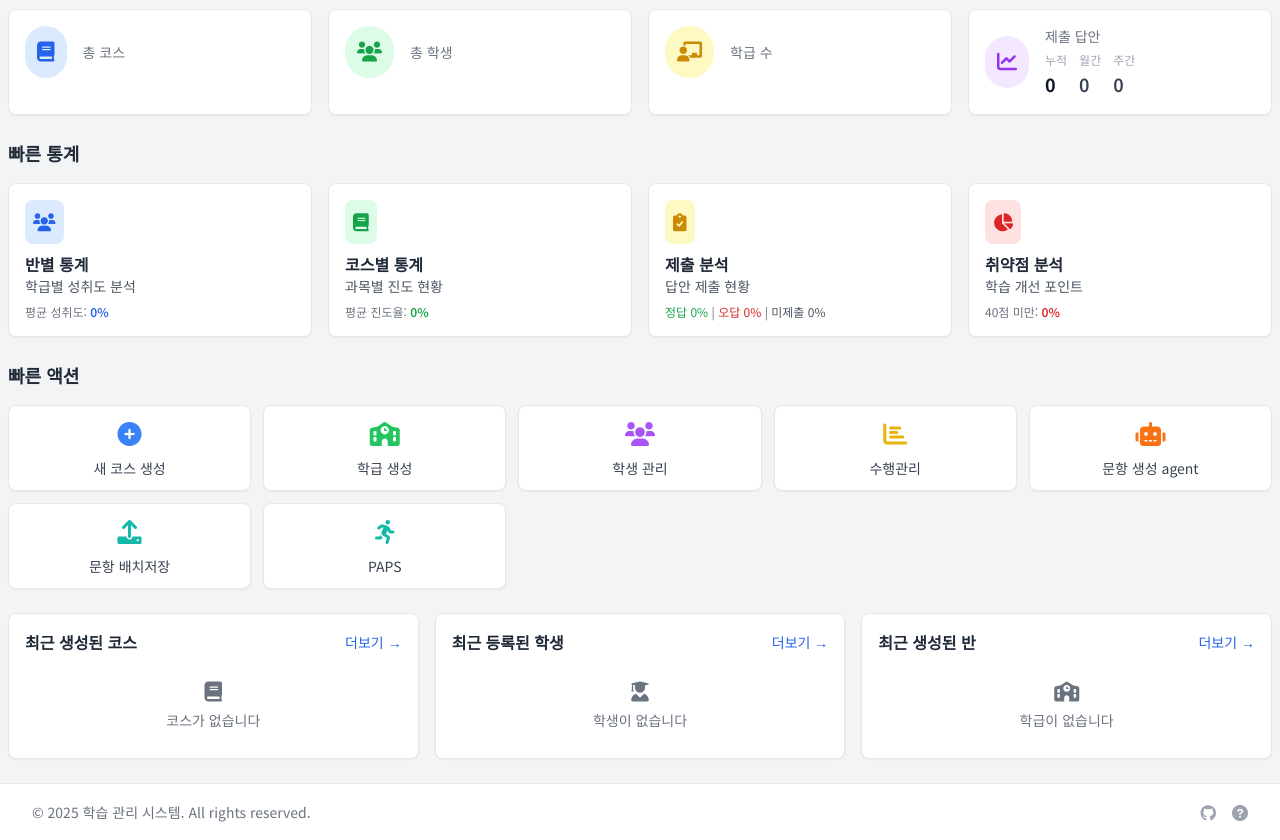
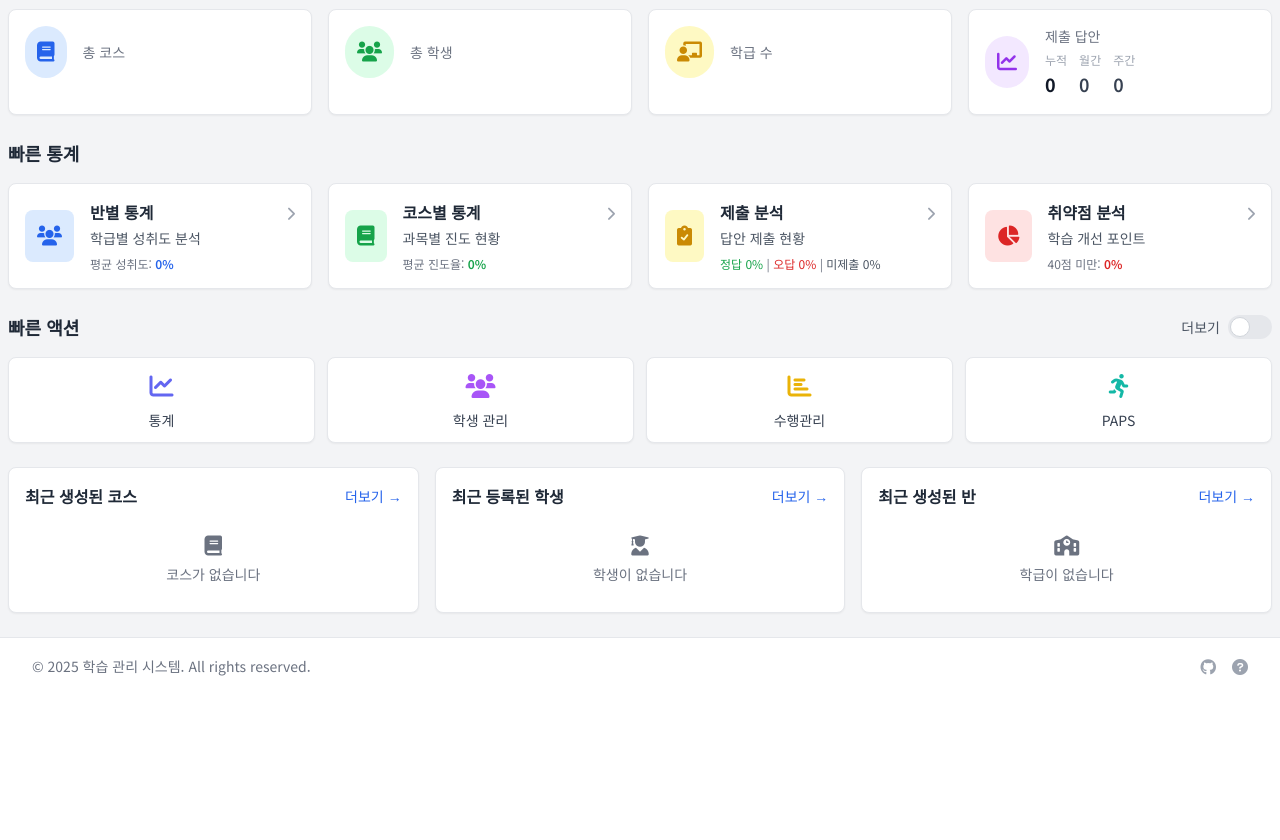
Before and after one commit to kmetastudy/megaclass, a Django app: template templates/teacher/dashboard.html in a window 1280 px wide. Shown: the part 167-1007 px from the top of the page. After the commit the page ends 843 px from the top, so only its background shows below. Run offline with Django 5.2, Linux system fonts and the light colour scheme; the template is opened without the code that fills it, so the values that code supplies are empty; some libraries are stand-ins or nearby versions.

Commit message:
[Design]: 선생님 대시보드 디자인 개선
- 빠른 통계 카드에 화살표 아이콘을 추가하여 클릭 가능함을 표시
- 빠른 액션 카드 순서 변경
- 빠른 액션에 더보기 토글을 추가
  - 일반 사용자가 자주 사용하는 카드를 노출

```diff
--- a/templates/teacher/dashboard.html
+++ b/templates/teacher/dashboard.html
@@ -78,15 +78,20 @@
 <!-- 빠른 통계 섹션 -->
 <div class="mb-6">
     <h3 class="text-lg font-semibold text-gray-800 mb-4">빠른 통계</h3>
-    <div class="grid grid-cols-2 lg:grid-cols-4 gap-4">
+    <div class="grid gird-cols-1 sm:grid-cols-2 lg:grid-cols-4 gap-4">
         <!-- 반별 통계 -->
         <a href="{% url 'teacher:statistics_by_class' %}" class="bg-white rounded-lg shadow-sm p-4 border border-gray-200 hover:shadow-md transition-shadow">
-            <div class="flex items-start justify-between">
-                <div>
-                    <div class="p-2 bg-blue-100 rounded-lg inline-block mb-2">
-                        <i class="fas fa-users text-blue-600 text-lg"></i>
+            <div class="flex items-center">
+                <div class="p-3 bg-blue-100 rounded-lg mr-4">
+                    <i class="fas fa-users text-blue-600 text-xl"></i>
+                </div>
+                <div class="flex-1">
+                    <div class="flex items-center justify-between mb-1">
+                        <h4 class="font-semibold text-gray-800">반별 통계</h4>
+                        <div class="text-gray-400 hover:text-blue-600 transition-colors">
+                            <i class="fas fa-chevron-right text-sm"></i>
+                        </div>
                     </div>
-                    <h4 class="font-semibold text-gray-800">반별 통계</h4>
                     <p class="text-sm text-gray-600 mb-2">학급별 성취도 분석</p>
                     <div class="text-xs text-gray-500">
                         평균 성취도: <span class="font-semibold text-blue-600">{{ stats.avg_class_achievement|default:0 }}%</span>
@@ -97,12 +102,17 @@
 
         <!-- 코스별 통계 -->
         <a href="{% url 'teacher:statistics_by_course' %}" class="bg-white rounded-lg shadow-sm p-4 border border-gray-200 hover:shadow-md transition-shadow">
-            <div class="flex items-start justify-between">
-                <div>
-                    <div class="p-2 bg-green-100 rounded-lg inline-block mb-2">
-                        <i class="fas fa-book text-green-600 text-lg"></i>
+            <div class="flex items-center">
+                <div class="p-3 bg-green-100 rounded-lg mr-4">
+                    <i class="fas fa-book text-green-600 text-xl"></i>
+                </div>
+                <div class="flex-1">
+                    <div class="flex items-center justify-between mb-1">
+                        <h4 class="font-semibold text-gray-800">코스별 통계</h4>
+                        <div class="text-gray-400 hover:text-green-600 transition-colors">
+                            <i class="fas fa-chevron-right text-sm"></i>
+                        </div>
                     </div>
-                    <h4 class="font-semibold text-gray-800">코스별 통계</h4>
                     <p class="text-sm text-gray-600 mb-2">과목별 진도 현황</p>
                     <div class="text-xs text-gray-500">
                         평균 진도율: <span class="font-semibold text-green-600">{{ stats.avg_course_progress|default:0 }}%</span>
@@ -113,12 +123,17 @@
 
         <!-- 제출 분석 -->
         <a href="{% url 'teacher:submission_analysis' %}" class="bg-white rounded-lg shadow-sm p-4 border border-gray-200 hover:shadow-md transition-shadow">
-            <div class="flex items-start justify-between">
-                <div>
-                    <div class="p-2 bg-yellow-100 rounded-lg inline-block mb-2">
-                        <i class="fas fa-clipboard-check text-yellow-600 text-lg"></i>
+            <div class="flex items-center">
+                <div class="p-3 bg-yellow-100 rounded-lg mr-4">
+                    <i class="fas fa-clipboard-check text-yellow-600 text-xl"></i>
+                </div>
+                <div class="flex-1">
+                    <div class="flex items-center justify-between mb-1">
+                        <h4 class="font-semibold text-gray-800">제출 분석</h4>
+                        <div class="text-gray-400 hover:text-yellow-600 transition-colors">
+                            <i class="fas fa-chevron-right text-sm"></i>
+                        </div>
                     </div>
-                    <h4 class="font-semibold text-gray-800">제출 분석</h4>
                     <p class="text-sm text-gray-600 mb-2">답안 제출 현황</p>
                     <div class="text-xs text-gray-500">
                         <span class="text-green-600">정답 {{ stats.correct_rate|default:0 }}%</span> |
@@ -131,12 +146,17 @@
 
         <!-- 취약점 분석 -->
         <a href="{% url 'teacher:weakness_analysis' %}" class="bg-white rounded-lg shadow-sm p-4 border border-gray-200 hover:shadow-md transition-shadow">
-            <div class="flex items-start justify-between">
-                <div>
-                    <div class="p-2 bg-red-100 rounded-lg inline-block mb-2">
-                        <i class="fas fa-chart-pie text-red-600 text-lg"></i>
+            <div class="flex items-center">
+                <div class="p-3 bg-red-100 rounded-lg mr-4">
+                    <i class="fas fa-chart-pie text-red-600 text-xl"></i>
+                </div>
+                <div class="flex-1">
+                    <div class="flex items-center justify-between mb-1">
+                        <h4 class="font-semibold text-gray-800">취약점 분석</h4>
+                        <div class="text-gray-400 hover:text-red-600 transition-colors">
+                            <i class="fas fa-chevron-right text-sm"></i>
+                        </div>
                     </div>
-                    <h4 class="font-semibold text-gray-800">취약점 분석</h4>
                     <p class="text-sm text-gray-600 mb-2">학습 개선 포인트</p>
                     <div class="text-xs text-gray-500">
                         40점 미만: <span class="font-semibold text-red-600">{{ stats.weakness_rate|default:0 }}%</span>
@@ -149,15 +169,20 @@
 
 <!-- 빠른 액션 -->
 <div class="mb-6">
-    <h3 class="text-lg font-semibold text-gray-800 mb-4">빠른 액션</h3>
-    <div class="grid grid-cols-2 sm:grid-cols-5 gap-3">
-        <a href="{% url 'teacher:course_create' %}" class="flex flex-col items-center justify-center p-3 bg-white rounded-lg shadow-sm border border-gray-200 hover:shadow-md transition-shadow">
-            <i class="fas fa-plus-circle text-blue-500 text-2xl mb-2"></i>
-            <span class="text-sm font-medium text-gray-700">새 코스 생성</span>
-        </a>
-        <a href="{% url 'teacher:class_create' %}" class="flex flex-col items-center justify-center p-3 bg-white rounded-lg shadow-sm border border-gray-200 hover:shadow-md transition-shadow">
-            <i class="fas fa-school text-green-500 text-2xl mb-2"></i>
-            <span class="text-sm font-medium text-gray-700">학급 생성</span>
+    <div class="flex justify-between items-center mb-4">
+        <h3 class="text-lg font-semibold text-gray-800">빠른 액션</h3>
+        <div class="flex items-center space-x-2">
+            <span class="text-sm text-gray-600">더보기</span>
+            <label class="relative inline-flex items-center cursor-pointer">
+                <input type="checkbox" id="quickActionToggle" class="sr-only peer">
+                <div class="w-11 h-6 bg-gray-200 peer-focus:outline-none peer-focus:ring-4 peer-focus:ring-blue-300 rounded-full peer peer-checked:after:translate-x-full peer-checked:after:border-white after:content-[''] after:absolute after:top-[2px] after:left-[2px] after:bg-white after:border-gray-300 after:border after:rounded-full after:h-5 after:w-5 after:transition-all peer-checked:bg-blue-600"></div>
+            </label>
+        </div>
+    </div>
+    <div class="grid grid-cols-2 sm:grid-cols-4 gap-3">
+        <a href="{% url 'teacher:statistics_dashboard' %}" class="flex flex-col items-center justify-center p-3 bg-white rounded-lg shadow-sm border border-gray-200 hover:shadow-md transition-shadow">
+            <i class="fas fa-chart-line text-indigo-500 text-2xl mb-2"></i>
+            <span class="text-sm font-medium text-gray-700">통계</span>
         </a>
         <a href="{% url 'teacher:student_list' %}" class="flex flex-col items-center justify-center p-3 bg-white rounded-lg shadow-sm border border-gray-200 hover:shadow-md transition-shadow">
             <i class="fas fa-users text-purple-500 text-2xl mb-2"></i>
@@ -167,22 +192,30 @@
             <i class="fas fa-chart-bar text-yellow-500 text-2xl mb-2"></i>
             <span class="text-sm font-medium text-gray-700">수행관리</span>
         </a>
+        <a href="{% url 'physical_education:teacher_dashboard' %}" class="flex flex-col items-center justify-center p-3 bg-white rounded-lg shadow-sm border border-gray-200 hover:shadow-md transition-shadow">
+            <i class="fas fa-person-running text-teal-500 text-2xl mb-2"></i>
+            <span class="text-sm font-medium text-gray-700">PAPS</span>
+        </a>
+        <a href="{% url 'teacher:course_create' %}" class="extra-action flex flex-col items-center justify-center p-3 bg-white rounded-lg shadow-sm border border-gray-200 hover:shadow-md transition-shadow" style="display: none;">
+            <i class="fas fa-plus-circle text-blue-500 text-2xl mb-2"></i>
+            <span class="text-sm font-medium text-gray-700">새 코스 생성</span>
+        </a>
+        <a href="{% url 'teacher:class_create' %}" class="extra-action flex flex-col items-center justify-center p-3 bg-white rounded-lg shadow-sm border border-gray-200 hover:shadow-md transition-shadow" style="display: none;">
+            <i class="fas fa-school text-green-500 text-2xl mb-2"></i>
+            <span class="text-sm font-medium text-gray-700">학급 생성</span>
+        </a>
         {% comment %} <a href="{% url 'ncs:teacher_dashboard' %}" class="flex flex-col items-center justify-center p-3 bg-white rounded-lg shadow-sm border border-gray-200 hover:shadow-md transition-shadow">
             <i class="fas fa-brain text-indigo-500 text-2xl mb-2"></i>
             <span class="text-sm font-medium text-gray-700">NCS 관리</span>
         </a> {% endcomment %}
-        <a href="{% url 'super_agent:index' %}" class="flex flex-col items-center justify-center p-3 bg-white rounded-lg shadow-sm border border-gray-200 hover:shadow-md transition-shadow">
+        <a href="{% url 'super_agent:index' %}" class="extra-action flex flex-col items-center justify-center p-3 bg-white rounded-lg shadow-sm border border-gray-200 hover:shadow-md transition-shadow" style="display: none;">
             <i class="fas fa-robot text-orange-500 text-2xl mb-2"></i>
             <span class="text-sm font-medium text-gray-700">문항 생성 agent</span>
         </a>
         <!-- 새로 추가된 문항 배치저장 버튼 -->
-        <a href="{% url 'super_agent:batch_process' %}" class="flex flex-col items-center justify-center p-3 bg-white rounded-lg shadow-sm border border-gray-200 hover:shadow-md transition-shadow">
+        <a href="{% url 'super_agent:batch_process' %}" class="extra-action flex flex-col items-center justify-center p-3 bg-white rounded-lg shadow-sm border border-gray-200 hover:shadow-md transition-shadow" style="display: none;">
             <i class="fas fa-upload text-teal-500 text-2xl mb-2"></i>
             <span class="text-sm font-medium text-gray-700">문항 배치저장</span>
-        </a>
-        <a href="{% url 'physical_education:teacher_dashboard' %}" class="flex flex-col items-center justify-center p-3 bg-white rounded-lg shadow-sm border border-gray-200 hover:shadow-md transition-shadow">
-            <i class="fas fa-person-running text-teal-500 text-2xl mb-2"></i>
-            <span class="text-sm font-medium text-gray-700">PAPS</span>
         </a>
     </div>
 </div>
@@ -262,6 +295,25 @@
     </div>
 </div>
 
+<script>
+// 빠른 액션 더보기 토글 기능
+document.getElementById('quickActionToggle').addEventListener('change', function() {
+    const extraActions = document.querySelectorAll('.extra-action');
+
+    if (this.checked) {
+        // 더보기 ON: 모든 추가 액션 보이기
+        extraActions.forEach(action => {
+            action.style.display = 'flex';
+        });
+    } else {
+        // 더보기 OFF: 추가 액션 숨기기
+        extraActions.forEach(action => {
+            action.style.display = 'none';
+        });
+    }
+});
+</script>
+
 <style>
 /* 전체 페이지가 스크롤 없이 보이도록 조정 */
 body {
@@ -271,5 +323,10 @@ body {
     max-height: 100vh;
     padding: 1rem;
 }
+
+/* 빠른 액션 전환 효과 */
+.extra-action {
+    transition: all 0.3s ease-in-out;
+}
 </style>
 {% endblock %}
```
